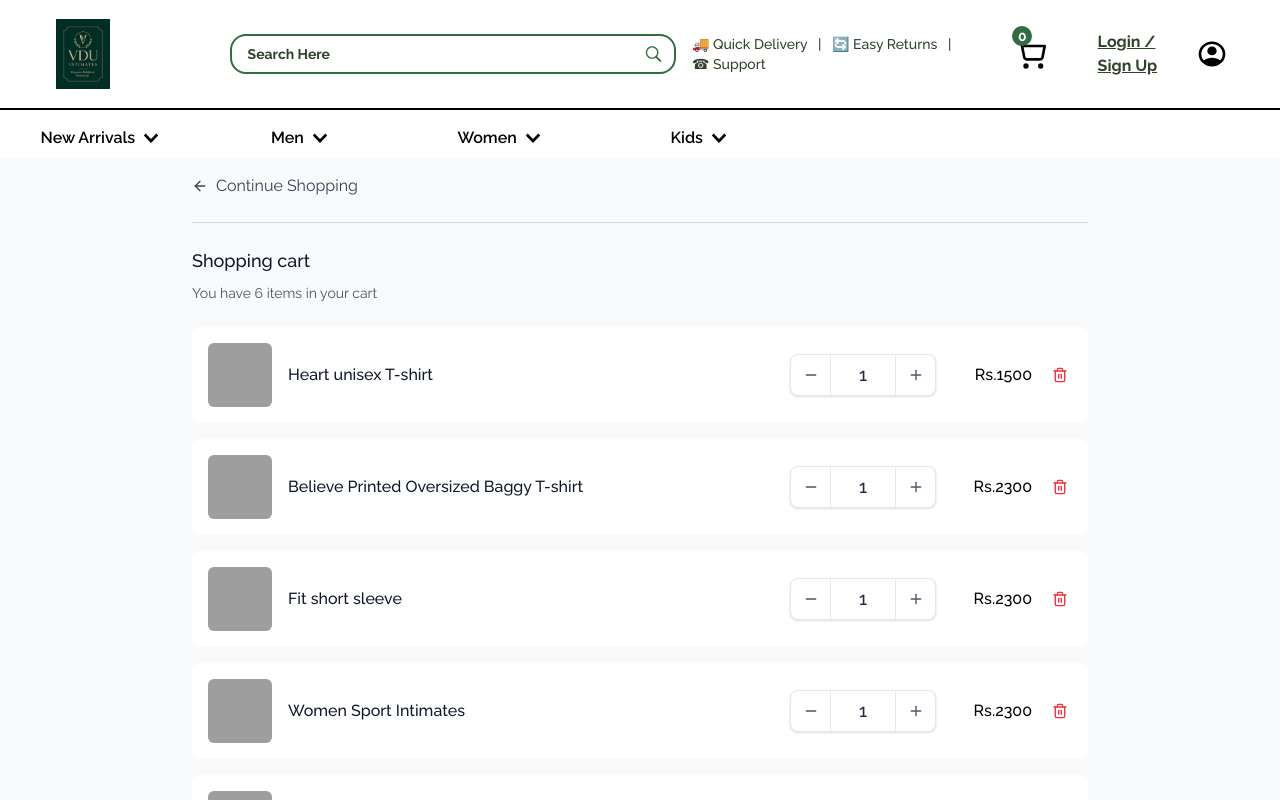
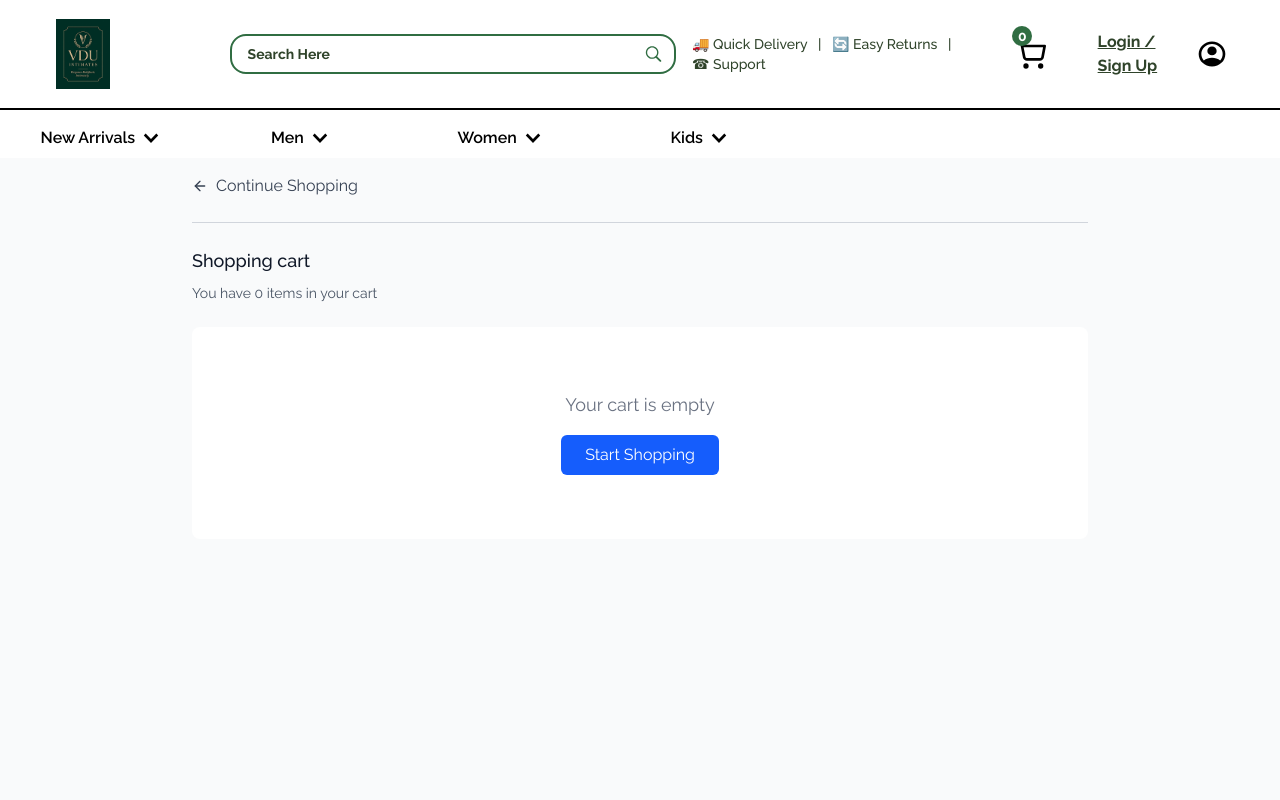
Before and after one commit to VDU-Intimates/vdu-frontend, a Next.js app: page /cart in a window 1280 px wide. Shown: the top 800 px of the page. Built offline with nearby package versions, Linux system fonts and the light colour scheme; grey boxes are pictures that could not be loaded; a web font is replaced by a local one.

Commit message:
loading cart fixed

```diff
--- a/app/cart/page.tsx
+++ b/app/cart/page.tsx
@@ -7,50 +7,7 @@ import DeliveringTo from '../components/cart/delivering-to';
 
 const CartPage = () => {
     // Mock data - will be replaced with API data
-    const [cartItems, setCartItems] = useState([
-        {
-            id: 1,
-            imageUrl: '/assets/shirt1.jpg',
-            name: 'Heart unisex T-shirt',
-            price: 1500,
-            quantity: 1
-        },
-        {
-            id: 2,
-            imageUrl: '/assets/shirt2.jpg',
-            name: 'Believe Printed Oversized Baggy T-shirt',
-            price: 2300,
-            quantity: 1
-        },
-        {
-            id: 3,
-            imageUrl: '/assets/shirt3.jpg',
-            name: 'Fit short sleeve',
-            price: 2300,
-            quantity: 1
-        },
-        {
-            id: 4,
-            imageUrl: '/assets/shirt4.jpg',
-            name: 'Women Sport Intimates',
-            price: 2300,
-            quantity: 1
-        },
-        {
-            id: 5,
-            imageUrl: '/assets/shirt5.jpg',
-            name: 'Men Unpadded Athletic Underwear',
-            price: 1100,
-            quantity: 1
-        },
-        {
-            id: 6,
-            imageUrl: '/assets/shirt6.jpg',
-            name: 'Yellow & Steel Gray Sport T-shirt',
-            price: 2500,
-            quantity: 1
-        }
-    ]);
+    const [cartItems, setCartItems] = useState([]);
 
     const [isLoading, setIsLoading] = useState(false);
 
@@ -235,6 +192,14 @@ const CartPage = () => {
 
                 <hr className="border-gray-300 mb-6" />
 
+                {/* Loading state */}
+                {isLoading ? (
+                    <div className="flex justify-center items-center py-16">
+                        <div className="animate-spin rounded-full h-8 w-8 border-b-2 border-blue-600"></div>
+                        <span className="ml-2">Loading cart...</span>
+                    </div>
+                ) : (
+                    <>
                         {/* Shopping Cart Section */}
                         <div className="mb-8">
                             <h2 className="text-lg font-medium text-gray-900 mb-2">Shopping cart</h2>
@@ -242,6 +207,19 @@ const CartPage = () => {
                                 You have {cartItems.length} item{cartItems.length !== 1 ? 's' : ''} in your cart
                             </p>
 
+                            {/* Empty cart state */}
+                            {cartItems.length === 0 ? (
+                                <div className="text-center py-16 bg-white rounded-lg">
+                                    <p className="text-gray-500 text-lg mb-4">Your cart is empty</p>
+                                    <button
+                                        onClick={handleContinueShopping}
+                                        className="px-6 py-2 bg-blue-600 text-white rounded-md hover:bg-blue-700"
+                                    >
+                                        Start Shopping
+                                    </button>
+                                </div>
+                            ) : (
+                                <>
                                     {/* Cart Items */}
                                     <div className="space-y-4 mb-8">
                                         {cartItems.map((item) => (
@@ -254,9 +232,8 @@ const CartPage = () => {
                                             />
                                         ))}
                                     </div>
-                </div>
 
-                {/* Main Content Grid */}
+                                    {/* Main Content Grid - Only show if cart has items */}
                                     <div className="grid grid-cols-1 lg:grid-cols-2 gap-8">
                                         {/* Order Summary */}
                                         <OrderSummary
@@ -268,7 +245,7 @@ const CartPage = () => {
                                             currency="Rs."
                                         />
 
-                    {/* Delivering To - FIXED: Use onClear prop name to match component */}
+                                        {/* Delivering To */}
                                         <DeliveringTo
                                             deliveryInfo={deliveryInfo}
                                             onInputChange={handleDeliveryInputChange}
@@ -277,6 +254,11 @@ const CartPage = () => {
                                             isLoading={isLoading}
                                         />
                                     </div>
+                                </>
+                            )}
+                        </div>
+                    </>
+                )}
             </div>
         </div>
     );
--- a/app/components/cart/cart-item.tsx
+++ b/app/components/cart/cart-item.tsx
@@ -1,6 +1,7 @@
 import React from 'react';
 import { Trash2 } from 'lucide-react';
 import NumberStepper from './quantity-selector';
+import Image from 'next/image';
 
 const CartItem = ({
     item,
@@ -8,26 +9,17 @@ const CartItem = ({
     onRemove,
     currency = "Rs."
 }) => {
-    const handleQuantityDecrease = () => {
-        if (item.quantity > 1) {
-            onQuantityChange(item.id, item.quantity - 1);
-        } else {
-            onRemove(item.id);
-        }
-    };
-
-    const handleQuantityIncrease = () => {
-        onQuantityChange(item.id, item.quantity + 1);
-    };
 
     return (
         <div className="flex items-center gap-4 p-4 bg-white rounded-lg">
-            <img
+            <Image
                 src={item.imageUrl}
                 alt={item.name}
-                className="w-16 h-16 object-cover rounded-md flex-shrink-0"
+                width={64}
+                height={64}
+                className="object-cover rounded-md flex-shrink-0"
                 onError={(e) => {
-                    e.target.src = '/assets/placeholder.jpg'; // Fallback image
+                    e.target.src = '/assets/placeholder.jpg';
                 }}
             />
 
```
Lines whose indentation alone changed are shown as unchanged.
